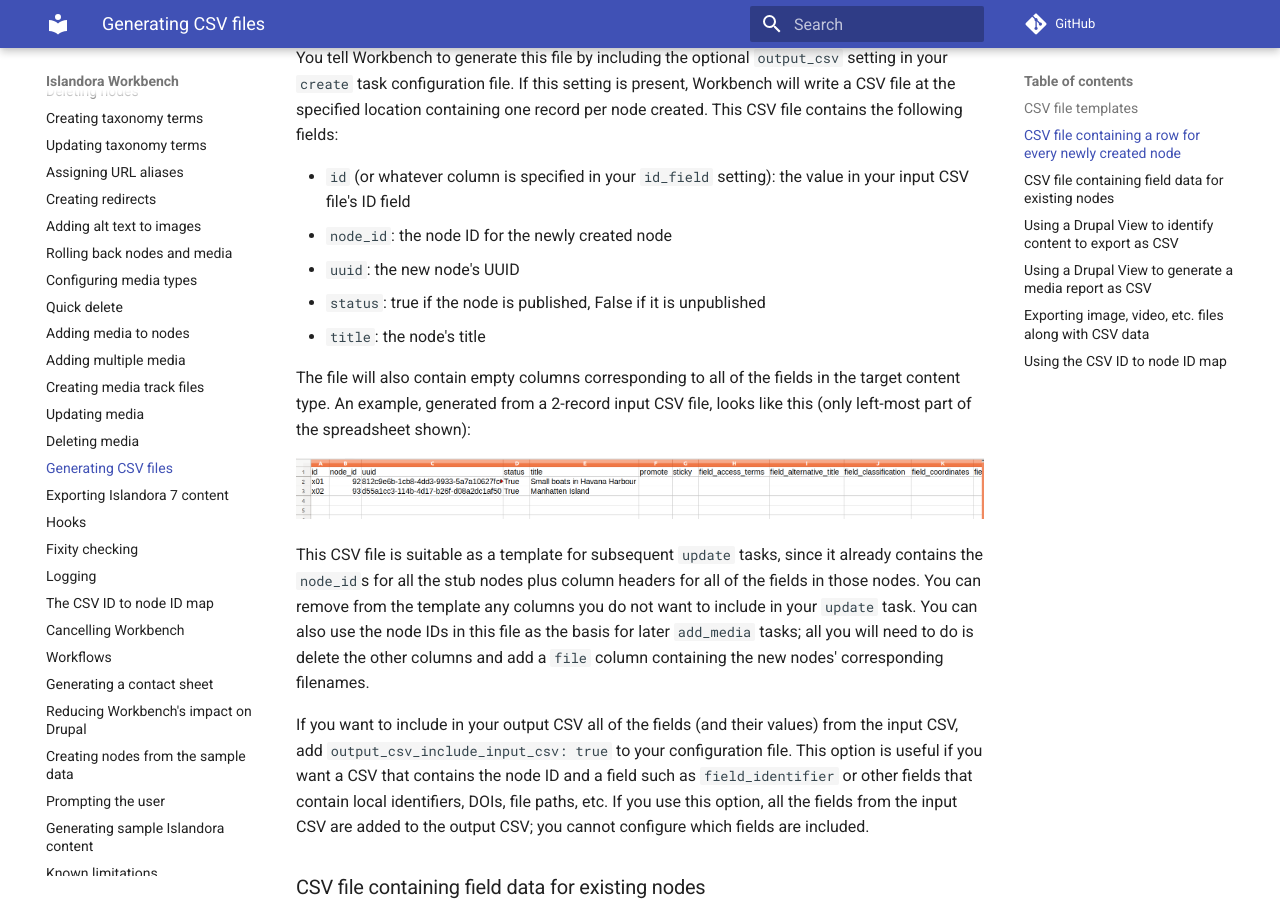
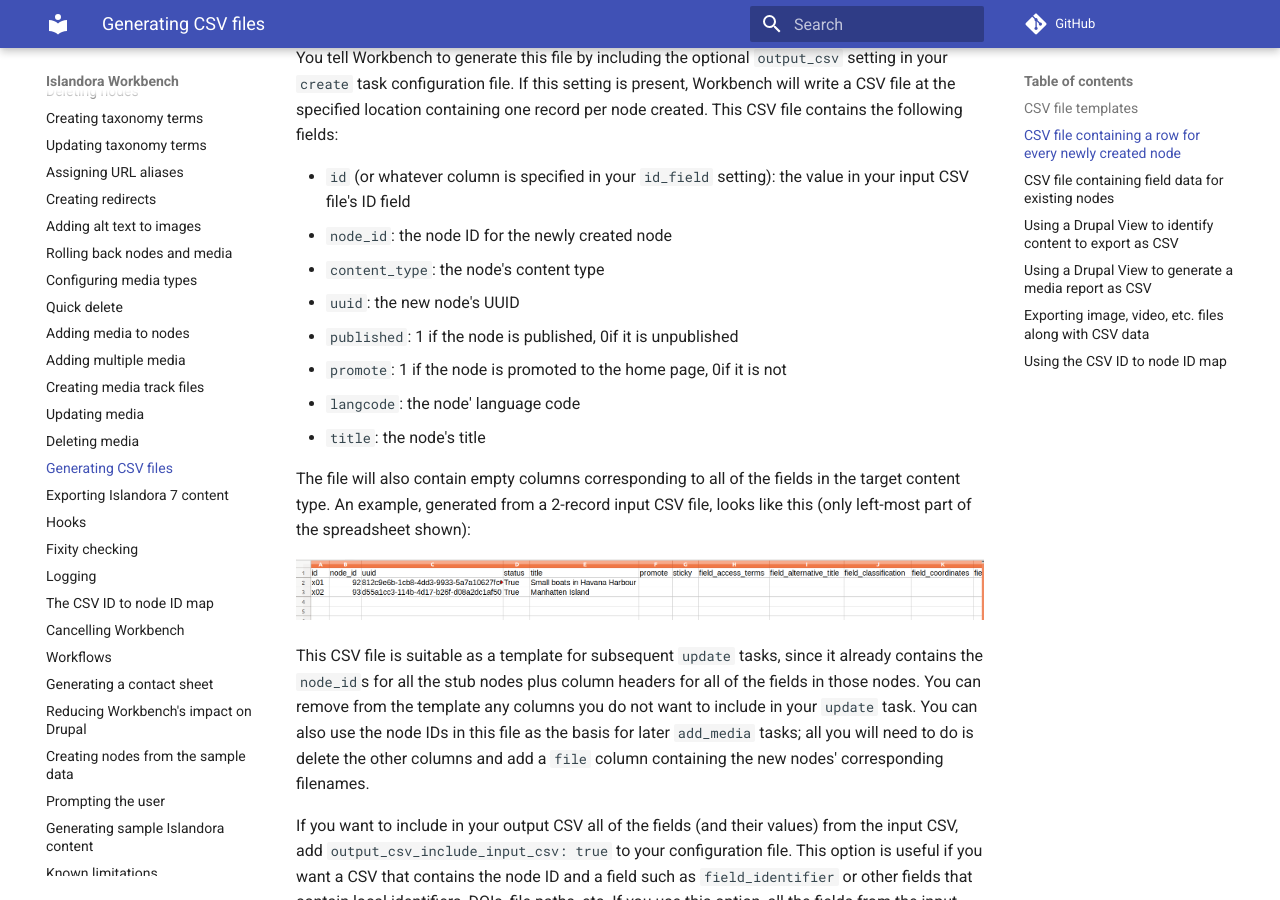
Before and after one commit to mjordan/islandora_workbench_docs, an MkDocs documentation site: the page built from docs/generating_csv_files.md, in a window 1280 px wide and 900 px high, scrolled down 1410 px. Built offline with MkDocs 1.6.1 and Material for MkDocs 9.7.7, drawn with Linux system fonts in a browser that asks for light colours; comment, search, counter and statistics services are not loaded.

Commit message:
Updated the changelog and the docs on generating CSV files.

```diff
--- a/docs/generating_csv_files.md
+++ b/docs/generating_csv_files.md
@@ -37,8 +37,11 @@
 
  * `id` (or whatever column is specified in your `id_field` setting): the value in your input CSV file's ID field
  * `node_id`: the node ID for the newly created node
+ * `content_type`: the node's content type
  * `uuid`: the new node's UUID
- * `status`: true if the node is published, False if it is unpublished
+ * `published`: 1 if the node is published, 0if it is unpublished
+ * `promote`: 1 if the node is promoted to the home page, 0if it is not
+ * `langcode`: the node' language code
  * `title`: the node's title
 
  The file will also contain empty columns corresponding to all of the fields in the target content type. An example, generated from a 2-record input CSV file, looks like this (only left-most part of the spreadsheet shown):
```
Also changed, not shown: docs/changelog.md (+2 -0 lines).
